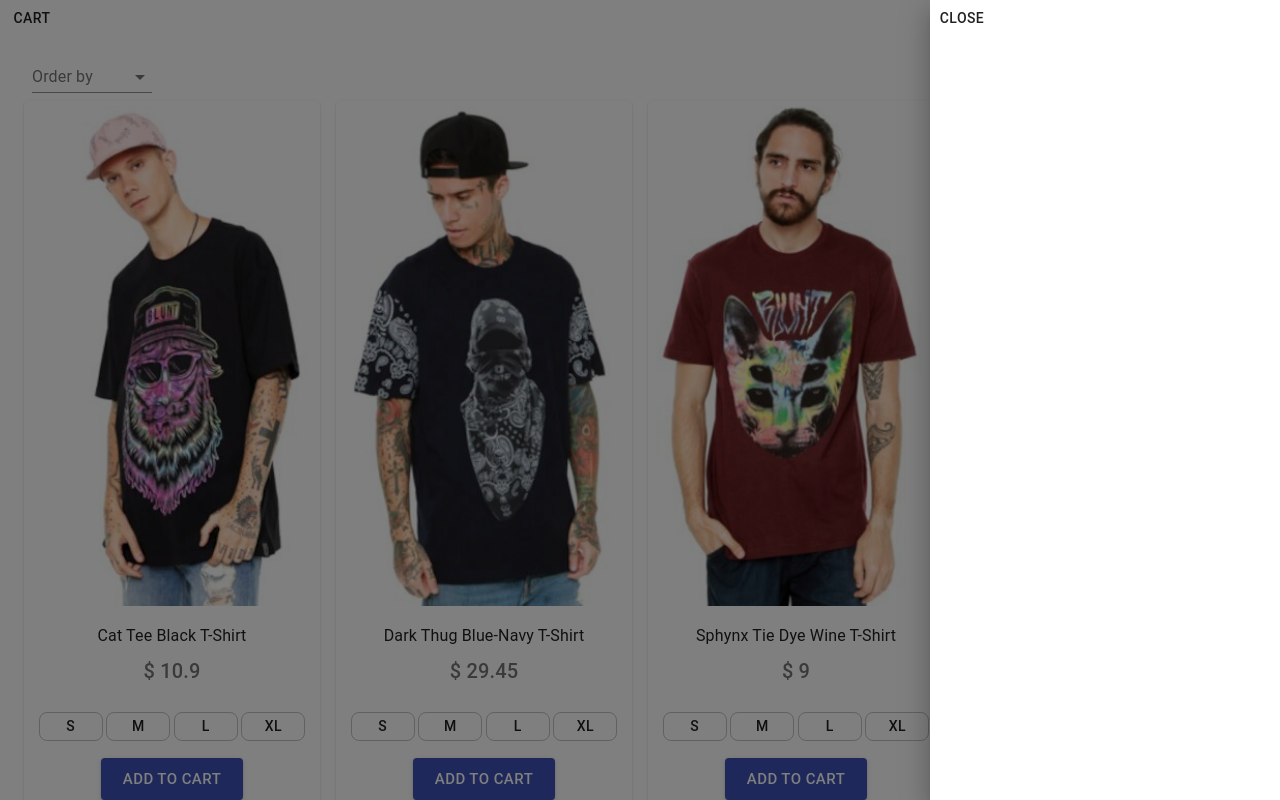
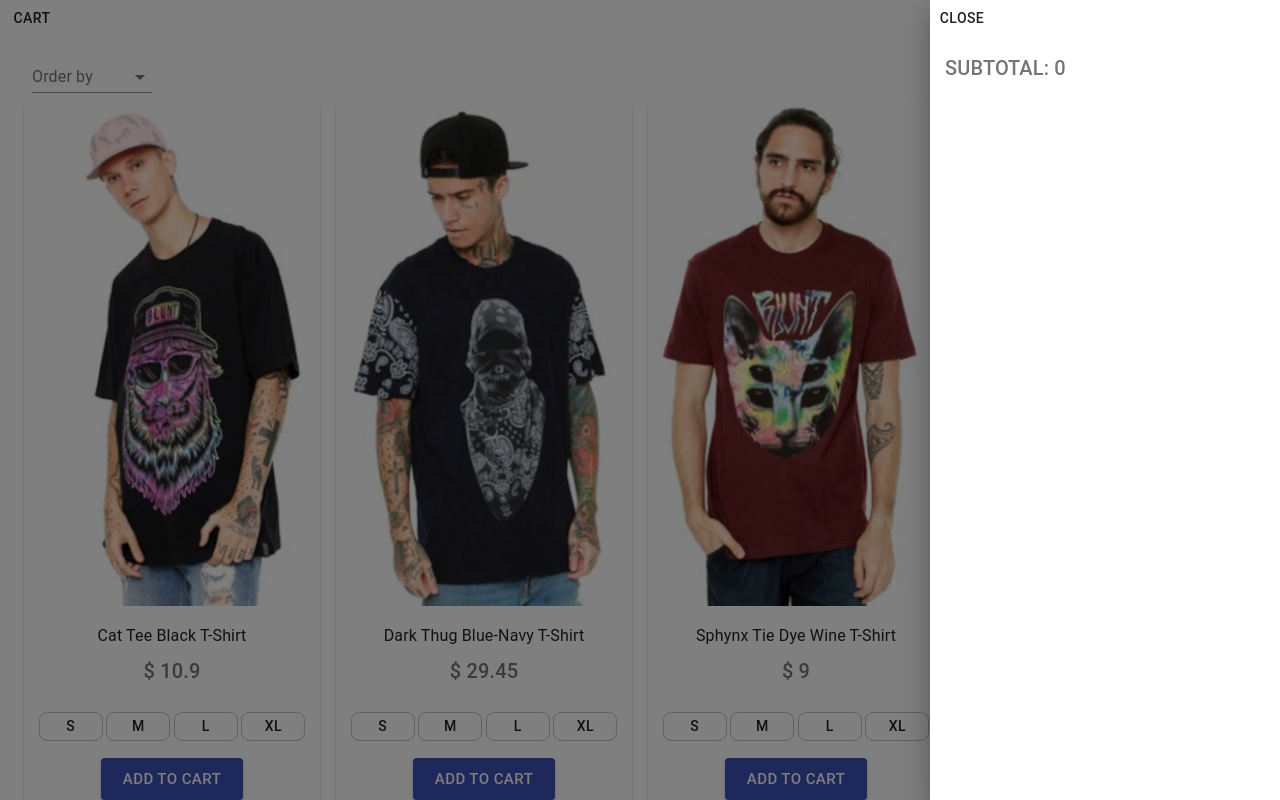
Before and after one commit to Helenxzd/shopping-cart-react, a React (Create React App) app: page / in a window 1280 px wide. Both pictures are taken after a click on the button "CART". Shown: the top 800 px of the page. Built offline with nearby package versions, Linux system fonts and the light colour scheme.

Commit message:
adding items to cart

```diff
--- a/src/components/FloatCart.js
+++ b/src/components/FloatCart.js
@@ -1,6 +1,7 @@
 import React from 'react';
 
 import { makeStyles } from '@material-ui/core/styles';
+import Container from '@material-ui/core/Container';
 import Drawer from '@material-ui/core/Drawer';
 import Button from '@material-ui/core/Button';
 import Card from '@material-ui/core/Card';
@@ -24,6 +25,10 @@ const useStyles = makeStyles({
         flex: '1 0 auto',
         maxWidth: 40,
         margin: '5px 5px',
+    },
+    subtotal:{
+        margin: '15px 15px'
+
     }
 });
 
@@ -36,13 +41,22 @@ export default function FloatCart({cartOpen, setCartOpen, cartList, setCartList}
         }
     };
 
+    const totalAmount = (cartList) => {
+        let count;
+        let sum = 0;
+        for(count = 0; count < cartList.length; count++){
+            sum += cartList[count].product.price * cartList[count].qty;
+        }
+        return sum;
+    };
+
     return (
         <React.Fragment>
             <Button onClick={() => setCartOpen(true)}>Cart</Button>
             <Drawer anchor='right' open={cartOpen} onClose={setCartClose}>
                 <div className={classes.list}>
                     <Button onClick={() => setCartOpen(false)}>close</Button>
-                    <div>
+                    <Container maxWidth="lg">
                         {cartList.map(item =>
                             <Card className={classes.root}>
                                 <CardMedia
@@ -63,6 +77,11 @@ export default function FloatCart({cartOpen, setCartOpen, cartList, setCartList}
                                 </CardContent>
                             </Card>
                          )}
+                    </Container>
+                    <div className={classes.subtotal}>
+                        <Typography variant="h6" color="textSecondary">
+                            SUBTOTAL: {totalAmount(cartList)}
+                        </Typography>
                     </div>
                 </div>
             </Drawer>
--- a/src/components/ProductCard.js
+++ b/src/components/ProductCard.js
@@ -42,7 +42,6 @@ export default function ProductCard({product, setCartOpen, cartList, setCartList
         for(count = 0; count < tempCart.length; count++){
             if (tempCart[count].product.sku === product.sku) {
                 tempCart[count].qty += 1;
-                console.log(tempCart);
                 break;
             }
         }
@@ -70,7 +69,7 @@ export default function ProductCard({product, setCartOpen, cartList, setCartList
             </CardActionArea>
             <CardActions>
                 <Grid container justify="space-around">
-                    {Object.values(sizes).map(size => <Button color="black" variant="outlined" className={classes.sizeButton}>{size}</Button>)}
+                    {Object.values(sizes).map(size => <Button color="default" variant="outlined" className={classes.sizeButton}>{size}</Button>)}
                 </Grid>
             </CardActions>
             <CardActions>
```
